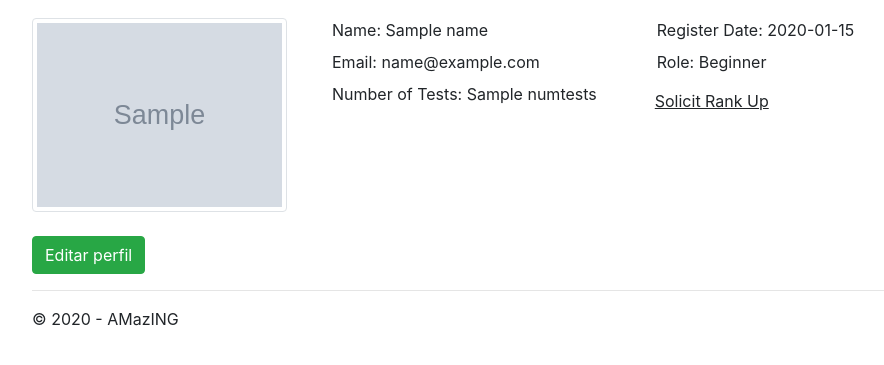
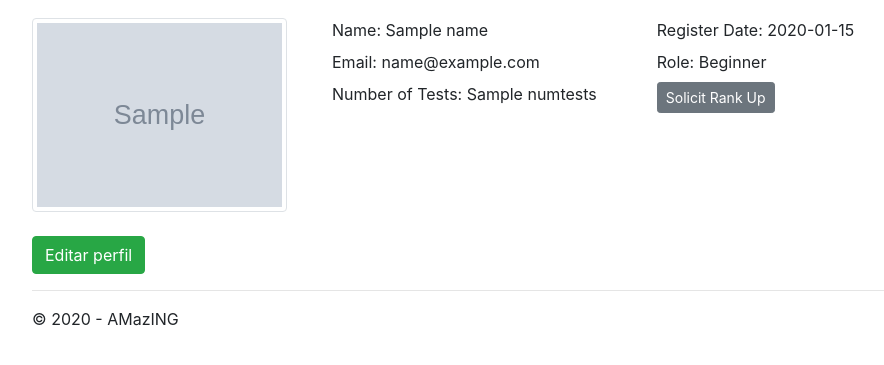
Before and after one commit to user-cube/AMazING, a Django app: template Frontend/app/templates/user/profile/profile.html in a window 1280 px wide. Shown: the part 56-421 px from the top of the page, without its empty margins (53-937 px from the left). Run offline with Django 3.2, Linux system fonts and the light colour scheme; the template is opened without the code that fills it: most values are stand-ins (such as "Sample title", 1, 10 or a date in 2020); grey boxes marked "Sample" are stand-in pictures; parts of the project's set-up code (start-up, migrations or seed data) failed here and were passed over; some libraries are stand-ins or nearby versions.

Commit message:
changed button

```diff
--- a/Frontend/app/templates/user/profile/profile.html
+++ b/Frontend/app/templates/user/profile/profile.html
@@ -41,11 +41,12 @@
                         {% endif %}
                     </label>
                 </div>
-                <div class="row2">
-                    <a class="btn btn-link"  id="upRank">
-                        <u>Solicit Rank Up</u>
-                    </a>
+                <div class="col-lg-auto">
+                    <button type="button" class="btn btn-secondary btn-sm">Solicit Rank Up</button>
                 </div>
+
+
+
         </div>
         </div>
 {% endblock %}
```
